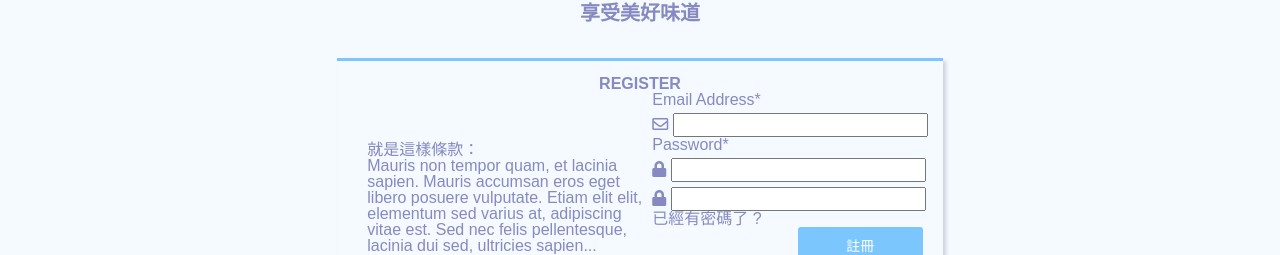
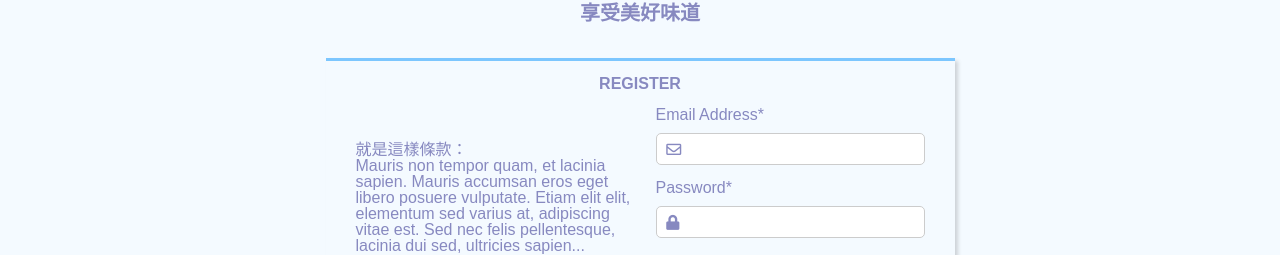
Before and after one commit to qweghj1245/rwd-eat, a plain HTML site: page register.html in a window 1280 px wide. Shown: the part 536-791 px from the top of the page. Drawn offline with nearby package versions, Linux system fonts and the light colour scheme.

Commit message:
fix nav bug and reg bug

```diff
--- a/register.html
+++ b/register.html
@@ -52,20 +52,20 @@
                                     Mauris non tempor quam, et lacinia sapien. Mauris accumsan eros eget libero posuere vulputate. Etiam elit elit, elementum sed varius at, adipiscing vitae est. Sed nec felis pellentesque, lacinia dui sed, ultricies sapien...
                                 </p>
                             </div>
-                            <div class="form">
+                            <div class="form2">
                                 <label for="#email">Email Address*</label>
                                 <div class="wrapper">
                                     <i class="far fa-envelope"></i>
-                                    <input type="email" id="email" checked>
+                                    <input type="email" id="email" required>
                                 </div>
                                 <label for="#password">Password*</label>
                                 <div class="wrapper">
                                     <i class="fas fa-lock"></i>
-                                    <input type="password" id="password" checked>
+                                    <input type="password" id="password" required>
                                 </div>
                                 <div class="wrapper">
                                     <i class="fas fa-lock"></i>
-                                    <input type="password" id="password" checked>
+                                    <input type="password" id="password" required>
                                 </div>
                                 <h5>已經有密碼了 ?</h5>
                                 <button class="reg2">註冊</button>
--- a/sass/all.sass
+++ b/sass/all.sass
@@ -11,7 +11,12 @@ $btn-color: #7CC6FE
     +ipad
         overflow: hidden
 
+
 /* banner */
+
+.menushow .menu
+    +iphone8Pro
+        max-height: 360px
 
 .banner .navbar
     background-color: $bgc
@@ -31,60 +36,63 @@ $btn-color: #7CC6FE
     +iphone8Pro
         display: flex
         padding-left: 20px
-    ul
-        display: flex
-        flex-direction: row
-        align-items: center
-        margin-left: 200px
-        +ipadPro
-            margin-right: 40px
-        +iphone8Pro
-            max-height: 0
-            overflow: hidden
-            position: absolute
-            top: 58px
-            z-index: 999999900
-            left: 0
-            right: 0
-            margin: 0
-            margin-top: -2px
-            display: flex
-            flex-direction: column
-            background-color: $bgc
-            transition: all 1s
-        li
-            list-style: none
-            padding-left: 50px
-            +ipadPro
-                width: 50px
-                padding-left: 15px
-                padding-right: 15px
-            +iphone8Pro
-                padding-top: 20px
-                padding-bottom: 20px
-                padding-left: 60px
-                cursor: pointer
-                width: 100%
-            a
-                text-decoration: none
-                color: $main
-                display: block
-        li:hover
-            +iphone8Pro
-                background-color: $main
-                color: $bgc
-                transition: all 1s
-        li:hover a
-            +iphone8Pro
-                color: $bgc
     h1 a
         text-decoration: none
         color: $main
         font-size: 24px
         font-weight: 900
+.menu
+    display: flex
+    flex-direction: row
+    align-items: center
+    margin-left: 200px
+    +ipadPro
+        margin-right: 40px
+    +iphone8Pro
+        max-height: 0
+        overflow: hidden
+        position: absolute
+        top: 58px
+        z-index: 999999900
+        left: 0
+        right: 0
+        margin: 0
+        margin-top: -2px
+        display: flex
+        flex-direction: column
+        background-color: $bgc
+        transition: all 1s
+    li
+        list-style: none
+        padding-left: 50px
+        +ipadPro
+            width: 50px
+            padding-left: 15px
+            padding-right: 15px
+        +iphone8Pro
+            padding-left: 60px
+            cursor: pointer
+            width: 100%
+        a
+            text-decoration: none
+            color: $main
+            display: block
+            +iphone8Pro
+                padding-top: 20px
+                padding-bottom: 20px
+
+    li:hover
+        +iphone8Pro
+            background-color: $main
+            color: $bgc
+            transition: all 1s
+    li:hover a
+        +iphone8Pro
+            color: $bgc
 
 .nav-opacity
     opacity: 0.5
+
 
 .cimage a
     text-decoration: none
@@ -154,9 +162,7 @@ $btn-color: #7CC6FE
                 margin-right: 5px
                 margin-left: 5px
 
-.menushow .menu
-    +iphone8Pro
-        max-height: 360px
+
 
 
 
@@ -835,7 +841,6 @@ $btn-color: #7CC6FE
     color: $main
     h3
         text-align: center
-
     .flex
         display: flex
         +iphone8Pro
@@ -861,12 +866,56 @@ $btn-color: #7CC6FE
     cursor: pointer
     background: $btn-color
     border-radius: 3px
-    float: right
+    margin-left: 53%
     +iphone8Pro
         margin-right: 0
 
-.form .wrapper
+.form2 .wrapper
     margin-top: 5px
+    position: relative
 
-.form .wrapper input
+.form2 .wrapper input
     width: 247px
+.form2
+    display: flex
+    flex-direction: column
+    padding: 15px
+    color: $main
+    > h3
+        margin-bottom: 16px
+        text-align: center
+        font-weight: 900
+    .wrapper
+        position: relative
+        input
+            width: 230px
+            padding-top: 6px
+            padding-bottom: 6px
+            padding-left: 35px
+            border: solid 1px #ccc
+            border-radius: 5px
+        .far
+            position: absolute
+            left: 4%
+            font-size: 15px
+            top: 50%
+            transform: translateY(-100%)
+            color: $main
+        .fa-lock
+            position: absolute
+            left: 4%
+            font-size: 15px
+            top: 50%
+            transform: translateY(-100%)
+            color: $main
+        #email
+            margin-bottom: 15px
+        #password
+            margin-bottom: 15px
+    label
+        padding-bottom: 5px
+    h5
+        font-size: 14px
+        color: $btn-color
+        margin-bottom: 10px
+        cursor: pointer
```
Also changed, not shown: css/all.css, 1 other file.
